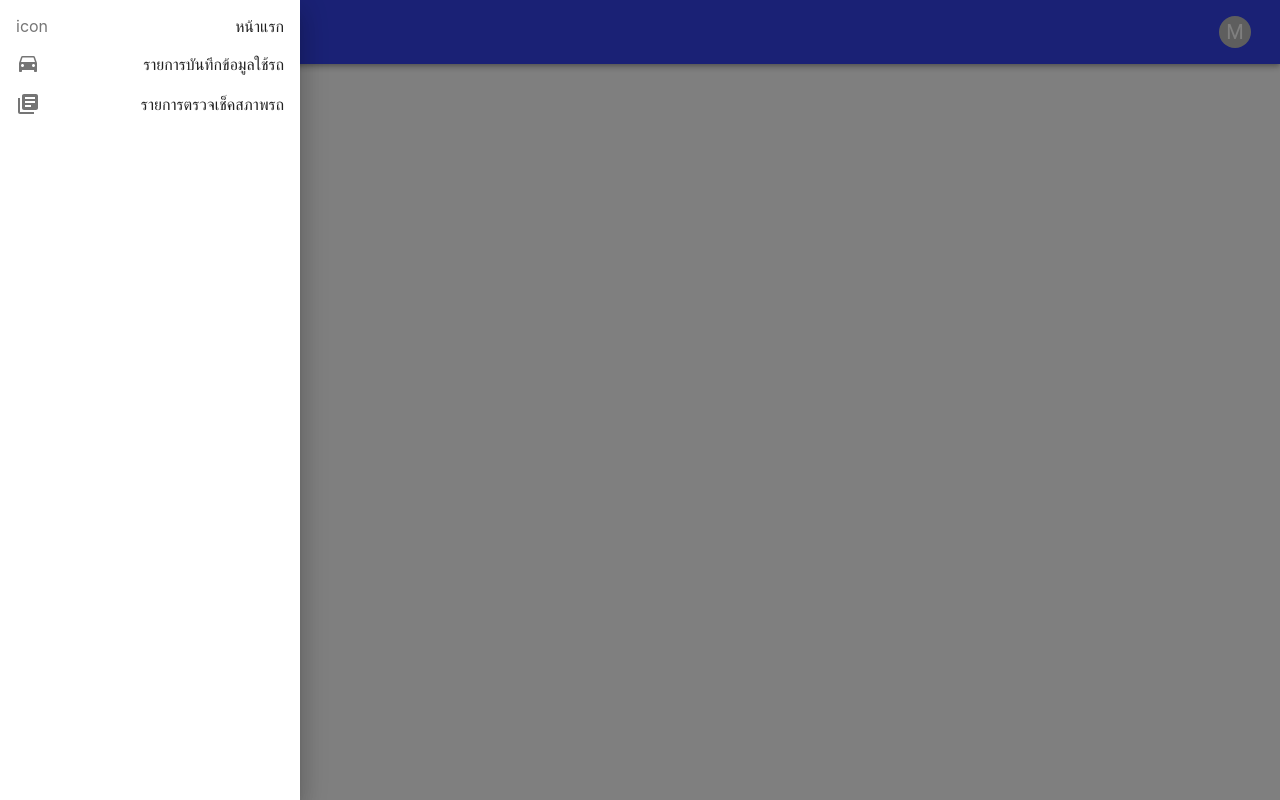
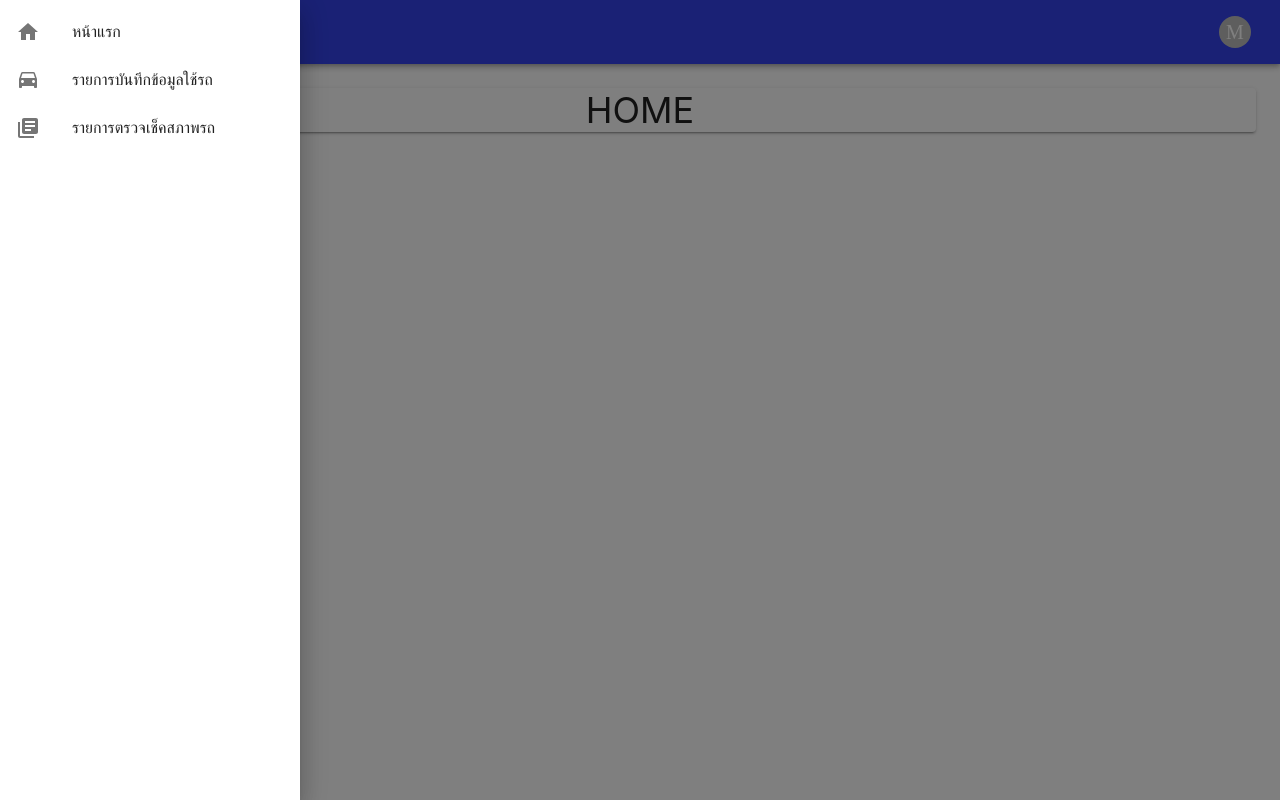
Before and after one commit to sut65/team07, a React (Create React App) app in the folder frontend/: page / in a window 1280 px wide. Both pictures are taken after a click on the button "menu". Built offline with nearby package versions, Linux system fonts and the light colour scheme; a small style sheet from the web is missing.

Commit message:
fix: home and navbar add font kanit

```diff
--- a/frontend/package.json
+++ b/frontend/package.json
@@ -16,8 +16,11 @@
     "@types/node": "^16.18.10",
     "@types/react": "^18.0.26",
     "@types/react-dom": "^18.0.10",
+    "fontsource-kanit": "^4.0.0",
+    "moment": "^2.29.4",
     "react": "^18.2.0",
     "react-dom": "^18.2.0",
+    "react-moment": "^1.1.2",
     "react-router-dom": "^6.6.1",
     "react-scripts": "5.0.1",
     "typescript": "^4.9.4",
--- a/frontend/src/App.tsx
+++ b/frontend/src/App.tsx
@@ -1,20 +1,35 @@
-import React from "react";
 import { BrowserRouter as Router, Routes, Route } from "react-router-dom";
+import { createTheme, ThemeProvider } from "@mui/material/styles";
+import { orange, green, indigo, grey } from "@mui/material/colors";
+import { PaletteOptions } from "@mui/material/styles/createPalette";
+//components
 import Navbar from "./components/Navbar";
 import Home from "./components/Home";
-import { createTheme, ThemeProvider } from "@mui/material/styles";
+import Signin from "./components/Signin/Signin";
+import RecordTimeOutHistory from "./components/RecordTimeOutHistory";
 export default function App() {
-  const theme = createTheme({
-    palette: {
+  const palette: PaletteOptions = {
     primary: {
       main: "#3443EB",
     },
     secondary: {
       main: "#2461D4",
     },
-
+    warning: {
+      main: orange[500],
+    },
+    success: {
+      main: green[500],
+    },
+  };
+  const theme = createTheme({
+    palette: palette,
+    typography: {
+      fontFamily: "Kanit",
+      fontSize: 14,
     },
   });
+
   return (
     <ThemeProvider theme={theme}>
       <Router>
@@ -22,7 +37,8 @@ export default function App() {
           <Navbar />
           <Routes>
             <Route path="/" element={<Home />} />
-          {/* <Route path="/create" element={<UserCreate />} /> */}
+            <Route path="/" element={<Signin />} />
+            <Route path="/recordTimeOutHistory" element={<RecordTimeOutHistory />} />
           </Routes>
         </div>
       </Router>
--- a/frontend/src/components/Home.tsx
+++ b/frontend/src/components/Home.tsx
@@ -1,8 +1,13 @@
+import Box from '@mui/material/Box';
+import Paper from '@mui/material/Paper';
+function Home() {
 
-
-function Home(){
-    return(
-        <>b</>
+    return (
+        <Box sx={{ display: 'flex', m: 3 }}>
+            <Paper elevation={2} style={{ width: "100%", textAlign: "center", fontSize: 36 }}>
+                HOME
+            </Paper>
+        </Box>
     )
 }
 
--- a/frontend/src/components/Navbar.tsx
+++ b/frontend/src/components/Navbar.tsx
@@ -12,8 +12,11 @@ import ListItemButton from "@mui/material/ListItemButton";
 import ListItemIcon from "@mui/material/ListItemIcon";
 import ListItemText from "@mui/material/ListItemText";
 import SwipeableDrawer from "@mui/material/SwipeableDrawer";
+//icon
+import HomeIcon from '@mui/icons-material/Home';
+import LibraryBooksIcon from '@mui/icons-material/LibraryBooks';
 import TimeToLeaveIcon from '@mui/icons-material/TimeToLeave';
-import LibraryBooksIcon from '@mui/icons-material/LibraryBooks';
+
 function Navbar() {
   const [anchorEl, setAnchorEl] = React.useState<null | HTMLElement>(null);
   const [state, setState] = React.useState(false);
@@ -37,7 +40,7 @@ function Navbar() {
 
   var menu: any[] = [];
   menu = [
-    { name: "หน้าแรก",icon: "icon", path: "/" },
+    { name: "หน้าแรก",icon: <HomeIcon/>, path: "/" },
 
     {
       name: "รายการบันทึกข้อมูลใช้รถ",
@@ -99,8 +102,7 @@ function Navbar() {
                       <ListItemIcon>
                         {text.icon}
                       </ListItemIcon>
-                      <ListItemText />
-                      {text.name}
+                      <ListItemText primary={text.name} />
                     </ListItemButton>
                   </ListItem>
                 ))}
--- a/frontend/src/index.css
+++ b/frontend/src/index.css
@@ -1,13 +1,19 @@
+@import '~fontsource-kanit/index.css';
+
 body {
   margin: 0;
-  font-family: -apple-system, BlinkMacSystemFont, 'Segoe UI', 'Roboto', 'Oxygen',
-    'Ubuntu', 'Cantarell', 'Fira Sans', 'Droid Sans', 'Helvetica Neue',
-    sans-serif;
+  font-family: 'Kanit', '-apple-system', 'BlinkMacSystemFont', 'Segoe UI',
+    'Roboto', 'Oxygen', 'Ubuntu', 'Cantarell', 'Fira Sans', 'Droid Sans',
+    'Helvetica Neue', sans-serif;
   -webkit-font-smoothing: antialiased;
   -moz-osx-font-smoothing: grayscale;
 }
 
 code {
-  font-family: source-code-pro, Menlo, Monaco, Consolas, 'Courier New',
-    monospace;
+  font-family: 'Kanit', 'source-code-pro', 'Menlo', 'Monaco', 'Consolas',
+    'Courier New', monospace;
 }
+
+body {
+  height: 100vh;
+}
```
Also changed, not shown: 1 other file (tests, documents, lock files or other folders). Lines whose indentation alone changed are shown as unchanged.
